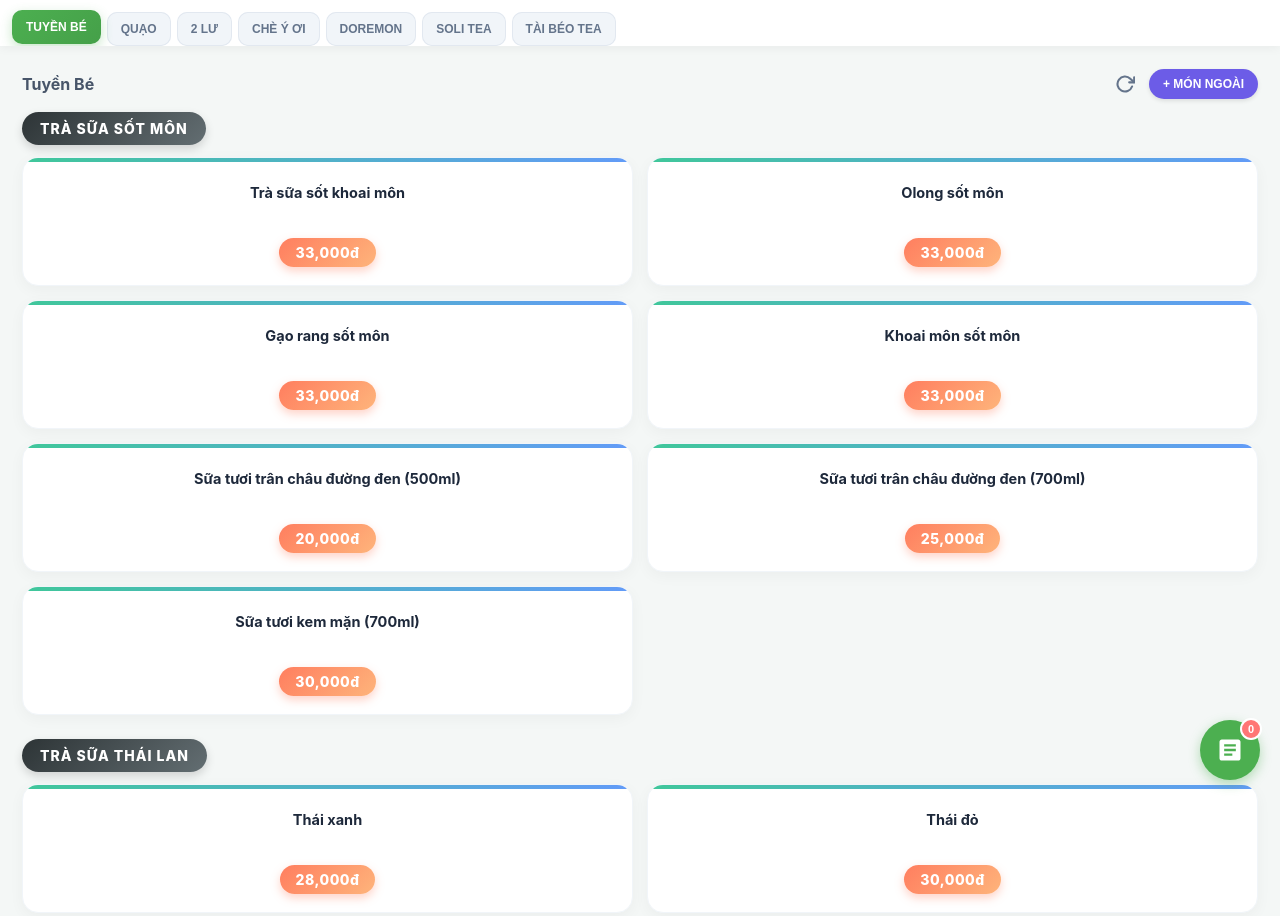
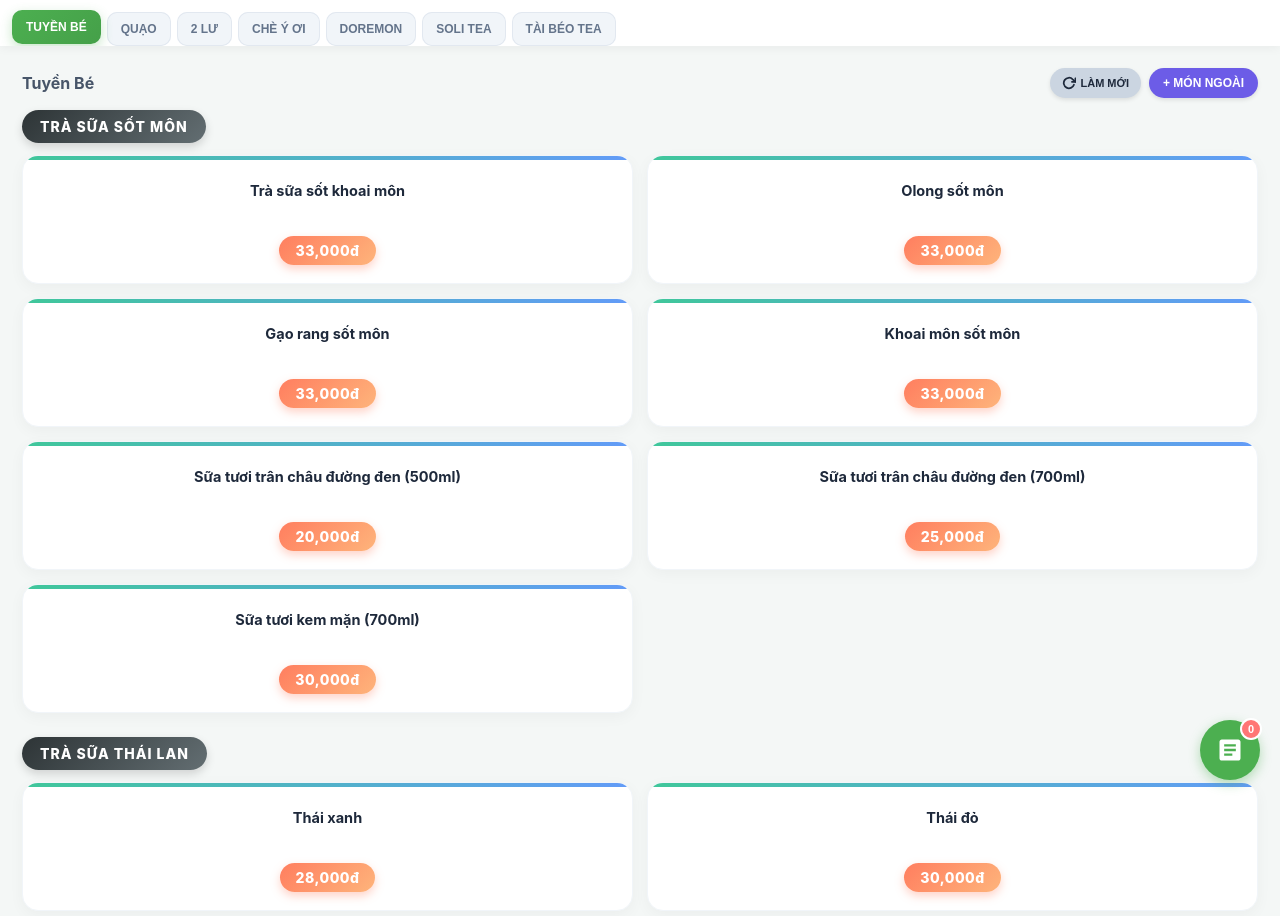
Before and after one commit to SamLaThien/quan-nuoc, a plain HTML site: page index.html in a window 1280 px wide. Shown: the top 916 px of the page. Drawn offline with nearby package versions, Linux system fonts and the light colour scheme.

Commit message:
Update title and refresh button design
Updated the title to 'Quản Lý Menu' and replaced the refresh button with a new design that includes text. Adjusted comments for clarity.

```diff
--- a/index.html
+++ b/index.html
@@ -3,7 +3,7 @@
 <head>
     <meta charset="UTF-8">
     <meta name="viewport" content="width=device-width, initial-scale=1.0, maximum-scale=1.0, user-scalable=no">
-    <title>Menu</title>
+    <title>Quản Lý Menu</title>
     <script src="https://cdnjs.cloudflare.com/ajax/libs/html2canvas/1.4.1/html2canvas.min.js"></script>
 
     <style>
@@ -84,21 +84,7 @@
         flex-shrink: 0;
     }
 
-    /* Nút Refresh & Zalo */
-    .btn-icon-top {
-        background: none;
-        border: none;
-        padding: 6px;
-        cursor: pointer;
-        display: flex;
-        align-items: center;
-        justify-content: center;
-        border-radius: 50%;
-        transition: 0.2s;
-    }
-    .btn-icon-top:active { transform: scale(0.9); }
-    .btn-icon-top:hover { background: #e2e8f0; }
-
+    /* Nút Zalo */
     .btn-zalo {
         background: var(--zalo);
         color: white;
@@ -126,6 +112,23 @@
         cursor: pointer;
         box-shadow: 0 2px 4px rgba(0,0,0,0.1);
     }
+
+    .btn-refresh {
+        background: #cbd5e1;
+        color: #1e293b;
+        border: none;
+        padding: 8px 12px;
+        border-radius: 20px;
+        font-size: 11px;
+        font-weight: bold;
+        cursor: pointer;
+        display: flex;
+        align-items: center;
+        gap: 4px;
+        box-shadow: 0 2px 4px rgba(0,0,0,0.1);
+        transition: 0.2s;
+    }
+    .btn-refresh:active { transform: scale(0.95); }
 
     .menu-scroll-container {
         flex-grow: 1;
@@ -386,7 +389,6 @@
         justify-content: flex-end;
         align-items: center;
         gap: 8px;
-        margin-bottom: 12px;
         cursor: pointer;
     }
     .toggle-price-container label {
@@ -422,12 +424,13 @@
             <h3 id="shop-title" style="color: #475569; font-size: 16px; font-weight:bold;">Menu Quán</h3>
 
             <div style="display: flex; align-items: center; gap: 8px;">
-                <!-- NÚT LÀM MỚI ĐÃ ĐƯỢC CHUYỂN SANG ĐÂY -->
-                <button class="btn-icon-top" onclick="forceReload()" title="Làm mới dữ liệu">
-                    <svg width="20" height="20" viewBox="0 0 24 24" fill="none" stroke="#64748b" stroke-width="2.5" stroke-linecap="round" stroke-linejoin="round">
+                <!-- NÚT LÀM MỚI HIỂN THỊ RÕ RÀNG CÓ CHỮ LÀM MỚI BÊN CẠNH NÚT MÓN NGOÀI -->
+                <button class="btn-refresh" onclick="forceReload()">
+                    <svg width="14" height="14" viewBox="0 0 24 24" fill="none" stroke="currentColor" stroke-width="3" stroke-linecap="round" stroke-linejoin="round">
                         <polyline points="23 4 23 10 17 10"></polyline>
                         <path d="M20.49 15a9 9 0 1 1-2.12-9.36L23 10"></path>
                     </svg>
+                    LÀM MỚI
                 </button>
                 <button class="btn-add-custom" onclick="addCustomItem()">+ MÓN NGOÀI</button>
             </div>
@@ -471,7 +474,7 @@
                 </div>
 
                 <div style="display: flex; justify-content: space-between; align-items: center; margin-bottom: 12px;">
-                    <!-- Nút Zalo -->
+                    <!-- Nút Zalo nằm ở phần thanh toán -->
                     <button id="btn-zalo" class="btn-zalo" onclick="contactZalo()" style="display: none;">
                         <svg width="14" height="14" viewBox="0 0 24 24" fill="white" xmlns="http://www.w3.org/2000/svg">
                             <path d="M21.384 10.32c-.18-3.96-3.792-7.2-8.388-7.2-4.86 0-8.82 3.42-8.82 7.62 0 2.22 1.08 4.2 2.82 5.58-.24 1.2-1.02 3.6-1.08 3.78-.06.24.12.36.3.3.42-.12 3.48-1.5 4.86-2.1 1.02.3 2.1.48 3.24.48 4.86 0 8.82-3.42 8.82-7.62 0-.24-.06-.54-.06-.84zM11.34 11.7l-2.04-3.18c-.18-.24-.36-.3-.6-.3h-1.2c-.3 0-.48.18-.48.42v4.8c0 .24.18.42.42.42h.84c.24 0 .42-.18.42-.42v-2.7l1.98 3c.18.24.42.3.6.3h1.2c.3 0 .48-.18.48-.42v-4.8c0-.24-.18-.42-.42-.42h-.84c-.24 0-.42.18-.42.42v2.88zm3.24 1.32c0 .24-.18.42-.42.42h-2.1c-.24 0-.42-.18-.42-.42v-.84c0-.24.18-.42.42-.42h1.68v-.72h-1.68c-.24 0-.42-.18-.42-.42v-.84c0-.24.18-.42.42-.42h2.1c.24 0 .42.18.42.42v.72c0 .24-.18.42-.42.42h-1.68v.6h1.68c.24 0 .42.18.42.42v.66zm3.3.42c-.24 0-.42-.18-.42-.42v-4.8c0-.24.18-.42.42-.42h.84c.24 0 .42.18.42.42v3.9h1.32c.24 0 .42.18.42.42v.9h-2.16z" fill="#fff"/>
```
